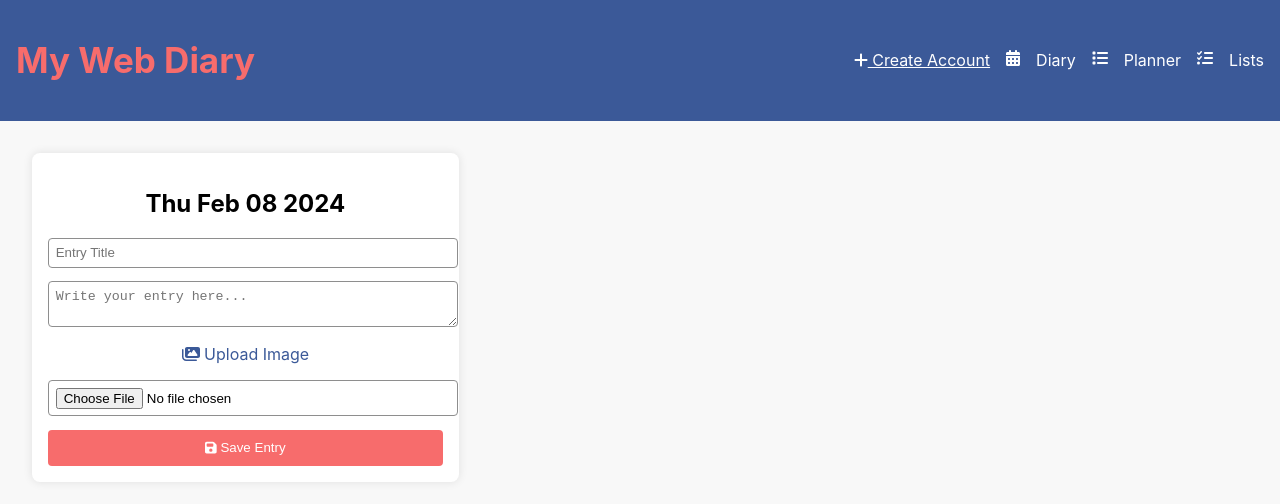
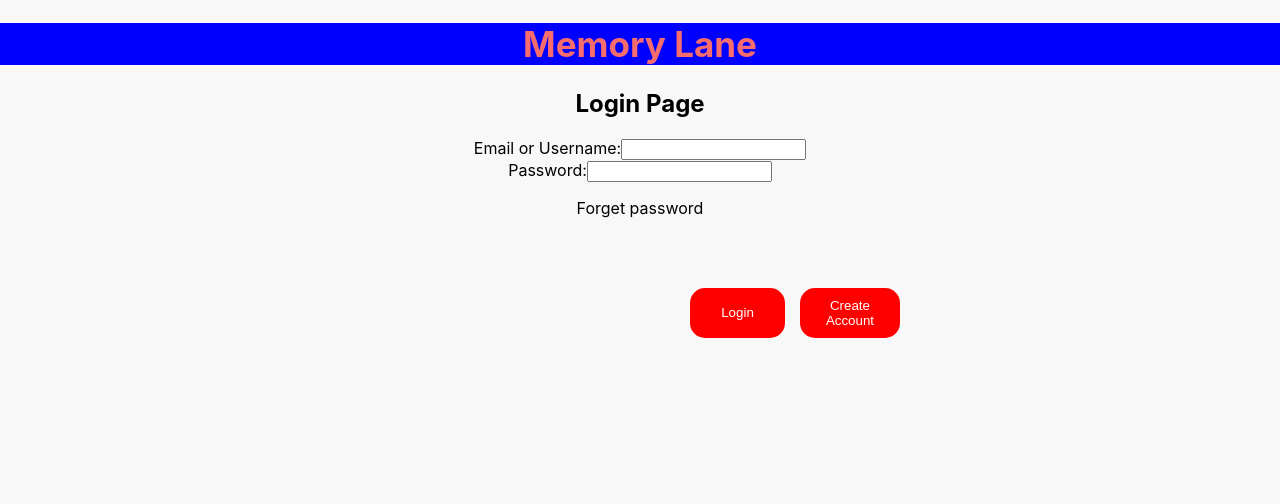
Before and after one commit to Team-Forget-Me-Not/Memory-Lane, a React (Create React App) app in the folder my-app/: page /login-page in a window 1280 px wide. Shown: the top 504 px of the page. Built offline with nearby package versions, Linux system fonts and the light colour scheme.

Commit message:
Login page source code

```diff
--- a/my-app/package.json
+++ b/my-app/package.json
@@ -3,11 +3,15 @@
   "version": "0.1.0",
   "private": true,
   "dependencies": {
+    "@fortawesome/fontawesome-svg-core": "^6.5.1",
+    "@fortawesome/free-solid-svg-icons": "^6.5.1",
+    "@fortawesome/react-fontawesome": "^0.2.0",
     "@testing-library/jest-dom": "^5.17.0",
     "@testing-library/react": "^13.4.0",
     "@testing-library/user-event": "^13.5.0",
     "react": "^18.2.0",
     "react-dom": "^18.2.0",
+    "react-router-dom": "^5.2.0",
     "react-scripts": "5.0.1",
     "web-vitals": "^2.1.4"
   },
--- a/my-app/src/App.js
+++ b/my-app/src/App.js
@@ -30,6 +30,9 @@ const App = () => {
       <header>
         <h1>My Web Diary</h1>
         <nav>
+          <Link to ="/login-page">
+            <FontAwesomeIcon icon={faPlus} />Login Page
+          </Link>
           <Link to="/create-account">
           <FontAwesomeIcon icon={faPlus} /> Create Account
           </Link>
--- /dev/null
+++ b/my-app/src/LoginPage.css
@@ -0,0 +1,53 @@
+.header-Container{
+    background-color: blue;
+    text-align: center;
+}
+.h1{
+    font-size: xx-large;
+    color: white;
+    font-weight: bold;
+    font-family: 'Times New Roman', Times, serif;
+}
+
+.login-Center{
+    text-align: center;
+}
+
+.sign-up-btn{
+    background-color: red;
+    color: #ffffff;
+    padding: 10px;
+    border: none;
+    cursor: pointer;
+    width: 100px;
+    border-radius: 15px;
+    margin-left: 15px;
+}
+.buttonContainer{
+    display: flex;
+    place-items: center;
+    width: 100%;
+    max-width: 225px;
+    margin-top: 20px;
+    padding: 50px;
+    padding-left: 675px;
+}
+.button{
+    background-color: red;
+    color: #ffffff;
+    padding: 10px;
+    border: none;
+    cursor: pointer;
+    width: 100px;
+    height:50px;
+    border-radius: 15px;
+    margin-left: 15px;
+}
+#forget-password{
+    color:#000000;
+    transition: opacity 0.3s ease;
+}
+#forget-password:hover{
+    opacity: 0.7;
+    cursor: pointer;
+}
--- /dev/null
+++ b/my-app/src/LoginPage.js
@@ -0,0 +1,67 @@
+import React, { useState } from "react";
+import './LoginPage.css';
+import { useHistory } from 'react-router-dom';// Import useNavigate
+import { Link } from 'react-router-dom';
+
+const Login = () =>{
+
+    const [email, setEmail] = useState('');
+    const [password, setPassword] = useState('');
+    const [error, setError] = useState(null);
+    const [confirmMessage, setConfirmMessage] = useState(null);
+    var uid;
+
+    const history = useHistory();
+
+    const handleSignIn = async () =>{
+        try{
+            setConfirmMessage('Sign-in successful!');
+            //Use the navigate to redirect to the homepage
+            history.push('/');
+        }catch(error){
+            setError(error.message);
+        }
+    }
+    return(
+        <div>
+            <div className="header-Container">
+            <h1>Memory Lane</h1>
+        </div>
+
+        <div className="login-Center">
+            <h2>Login Page</h2>
+            <form>
+                <label hmtmlFor="email">Email or Username:</label>
+                <input
+                 type="email"
+                 id="email"
+                 name="email"
+                 value={email}
+                 onChange={(e) => setEmail(e.target.value)}
+                 required
+                /><br/>
+                <label htmlFor="password">Password:</label>
+                <input
+                type="password"
+                id="password"
+                name="password"
+                value={password}
+                onChange={(e) => setPassword(e.target.value)}
+                required
+                />
+                <p id="forget-password">Forget password</p>
+                {error && <p className="error-message">{error}</p>}
+                {confirmMessage && <p className="confirm-message">{confirmMessage}</p>}
+                <div className="buttonContainer">
+                    <button className="button">Login</button>
+                    <Link to = "/create-account">
+                        <button type='button' className='sign-up-btn'>Create Account</button>
+                    </Link>
+                </div>
+            </form>
+        </div>
+        </div>
+    );
+}
+
+export default Login;
--- a/my-app/src/MainApp.js
+++ b/my-app/src/MainApp.js
@@ -3,12 +3,14 @@ import React from 'react';
 import { BrowserRouter as Router, Route, Switch } from 'react-router-dom';
 import CreateAccount from './CreateAccount';
 import App from './App';
+import Login from './LoginPage';
 
 const MainApp = () => {
   return (
     <Router>
       <Switch>
-        <Route path="/create-account" component={CreateAccount} />
+        <Route path="/create-account" component={CreateAccount} />\
+        <Route path="/login-page" component={Login}  />
         <Route path="/" component={App} />
       </Switch>
     </Router>
```
Also changed, not shown: 1 other file (tests, documents, lock files or other folders).
